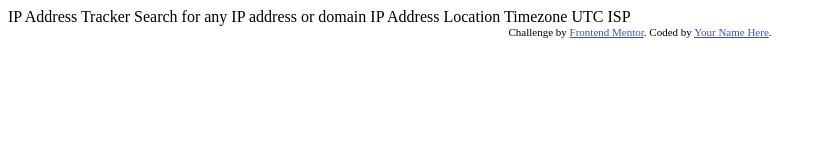
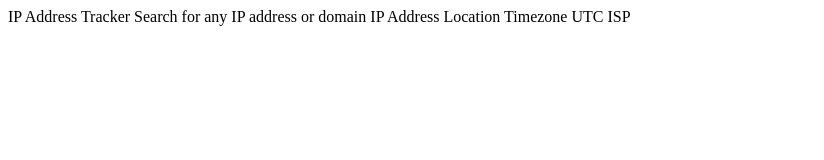
Before and after one commit to Mat-Boo/IP-adress-tracker, a plain HTML site: page index.html in a window 1280 px wide. Shown: the whole page, without its empty margins (0-824 px from the left). Drawn offline with nearby package versions, Linux system fonts and the light colour scheme; files that its build step writes are made by us from their sources.

Commit message:
Create script.js ans style.scss and tag in index.html

```diff
--- a/index.html
+++ b/index.html
@@ -3,16 +3,10 @@
 <head>
   <meta charset="UTF-8">
   <meta name="viewport" content="width=device-width, initial-scale=1.0"> <!-- displays site properly based on user's device -->
-
+  <link rel="stylesheet" href="style.css">
   <link rel="icon" type="image/png" sizes="32x32" href="./images/favicon-32x32.png">
 
   <title>Frontend Mentor | IP Address Tracker</title>
-
-  <!-- Feel free to remove these styles or customise in your own stylesheet 👍 -->
-  <style>
-    .attribution { font-size: 11px; text-align: center; }
-    .attribution a { color: hsl(228, 45%, 44%); }
-  </style>
 </head>
 <body>
 
@@ -25,10 +19,6 @@
   Timezone
     UTC <!-- add offset value dynamically using the API -->
   ISP
-
-  <div class="attribution">
-    Challenge by <a href="https://www.frontendmentor.io?ref=challenge" target="_blank">Frontend Mentor</a>.
-    Coded by <a href="#">Your Name Here</a>.
-  </div>
+    <script src="script.js"></script>
 </body>
 </html>
```
Also changed, not shown: script.js (added), style.scss (added).
